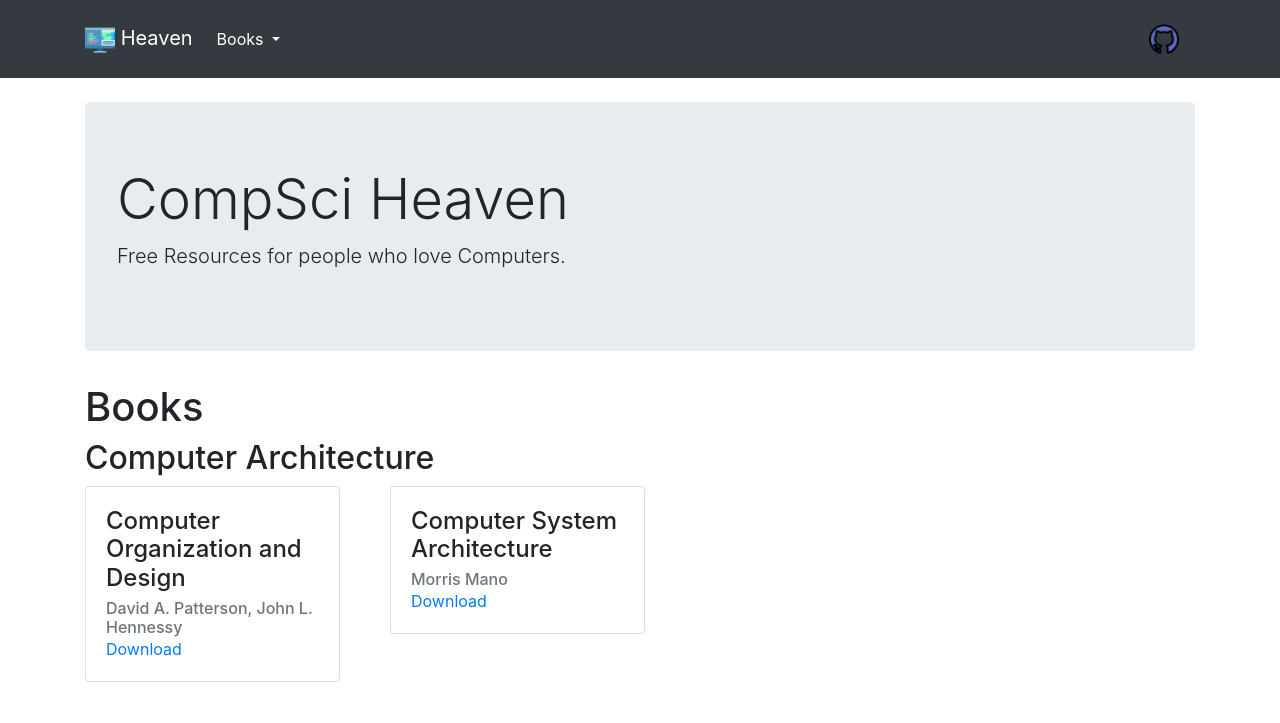
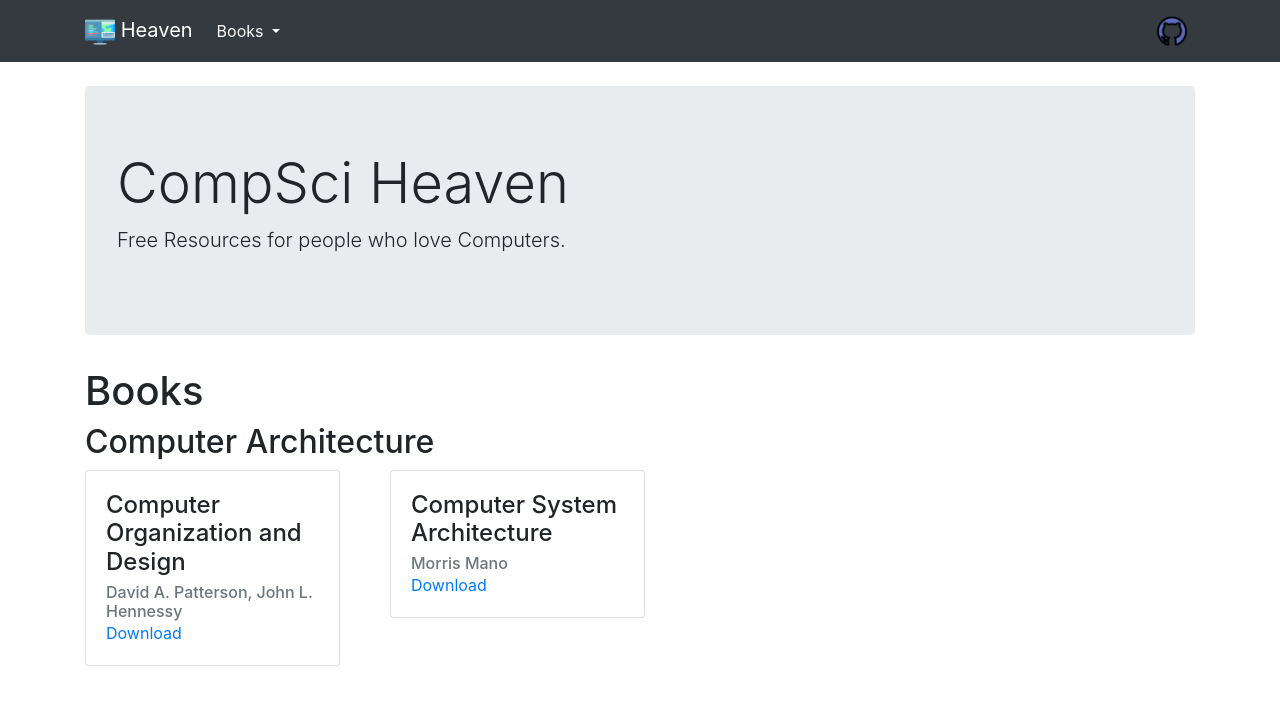
Before and after one commit to godcrampy/compsci-heaven, a website built with webpack: page src/index.html in a window 1280 px wide. Shown: the top 723 px of the page. Built offline with nearby package versions, Linux system fonts and the light colour scheme.

Commit message:
Fix ui bug

```diff
--- a/src/index.html
+++ b/src/index.html
@@ -36,13 +36,14 @@
             </div>
           </li>
         </ul>
-
+        <ul class="navbar-nav ml-auto">
+          <li class="nav-item">
+            <a href="https://github.com/godcrampy/compsci-heaven" class="nav-link">
+              <img src="./assets/github.png" alt="github logo" width="30">
+            </a>
+          </li>
+        </ul>
       </div>
-      <span class="navbar-text mr-auto navbar-logo">
-        <a href="https://github.com/godcrampy/compsci-heaven" class="nav-link">
-          <img src="./assets/github.png" alt="github logo" width="30">
-        </a>
-      </span>
     </div>
   </nav>
   <br>
--- a/src/sass/main.scss
+++ b/src/sass/main.scss
@@ -4,6 +4,6 @@ article {
   margin-bottom: 3em;
 }
 
-.navbar-logo {
-  margin: 0 0.5em;
+#navbarSupportedContent {
+  width: 100%;
 }
```
